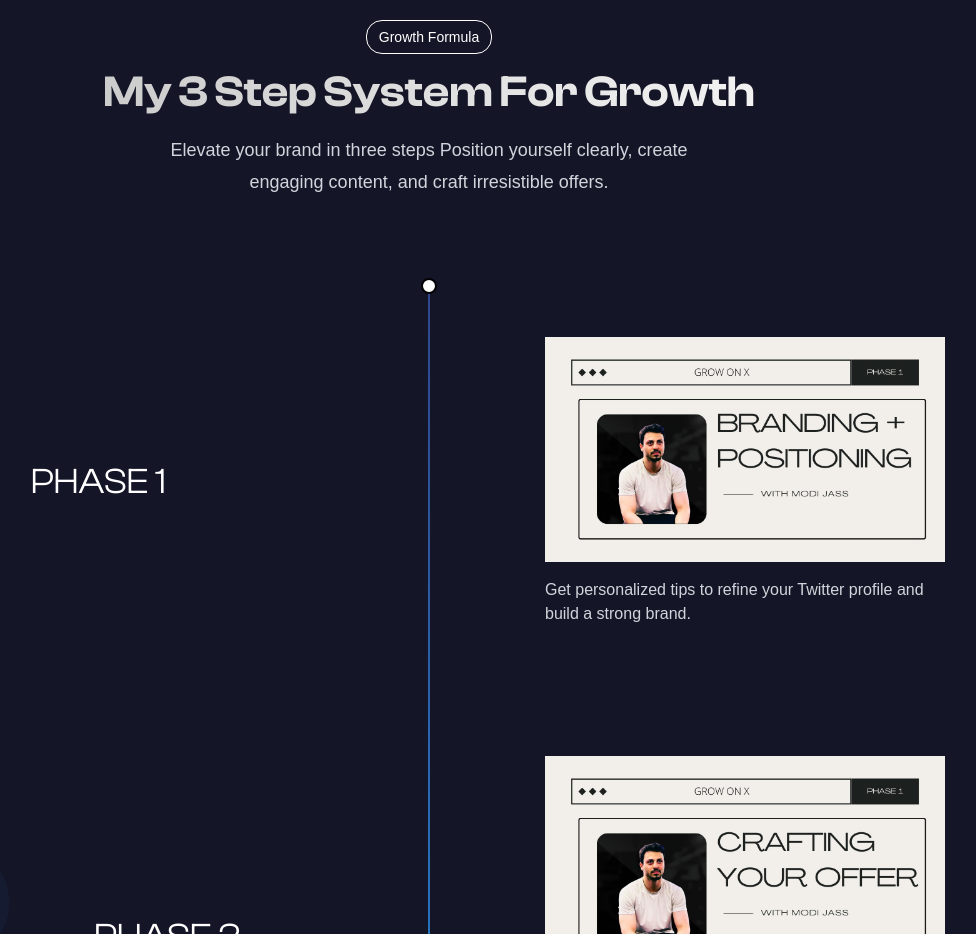
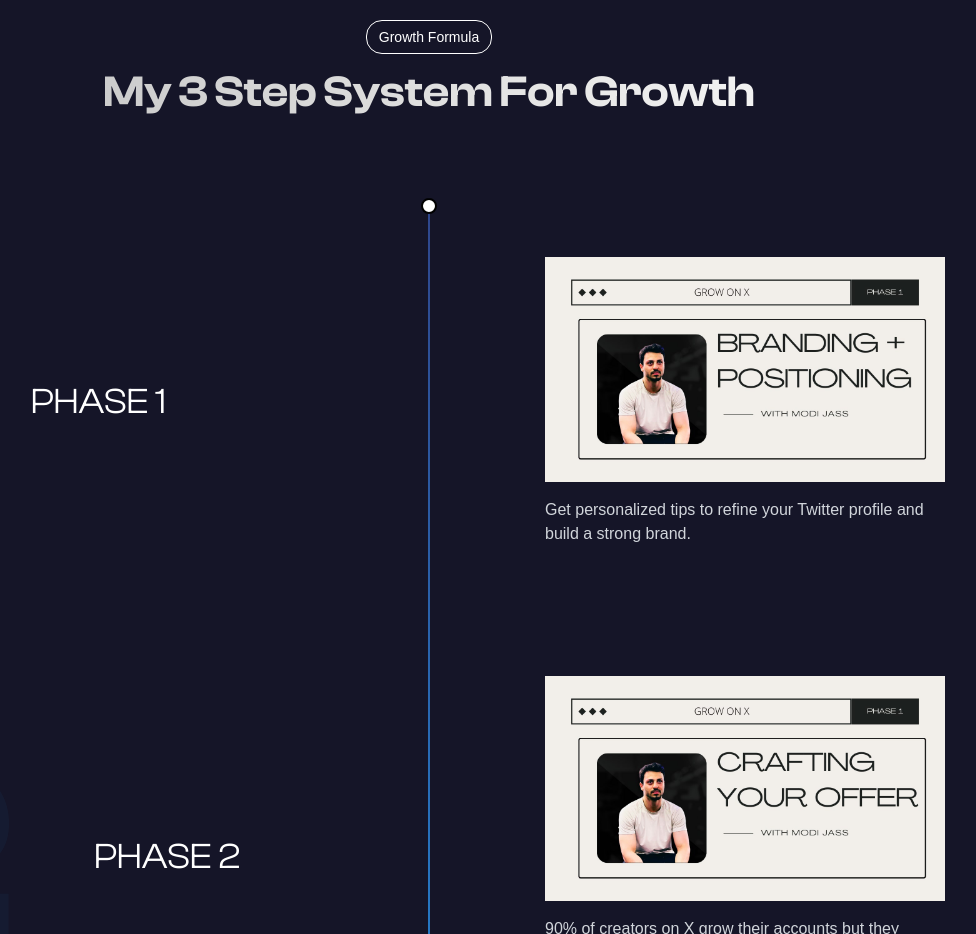
Before and after one commit to stefanocodes-react/Modi-Jass-Landing-Page, a React (Vite) app: page / in a window 1280 px wide. Shown: the part 3000-3934 px from the top of the page, without its empty margins (211-1187 px from the left). Built offline with nearby package versions, Linux system fonts and the light colour scheme; no server answers; a web font is replaced by a local one.

Commit message:
removed section description from the process section

```diff
--- a/src/components/Process.jsx
+++ b/src/components/Process.jsx
@@ -5,9 +5,6 @@ function Process() {
     <Section
       sectionTitle={"My 3 Step System for Growth"}
       tagline="Growth Formula"
-      sectionDescription={[
-        `Elevate your brand in three steps Position yourself clearly, create engaging content, and craft irresistible offers.`,
-      ]}
       id={"howitworks"}
     >
       <Timeline />
```
